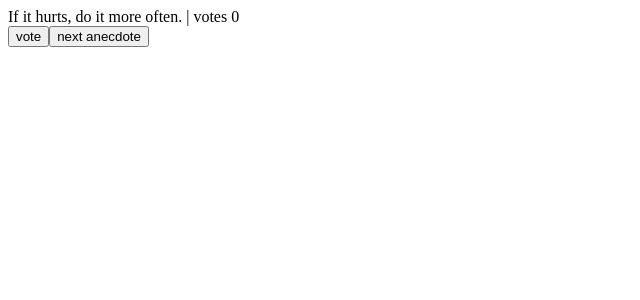
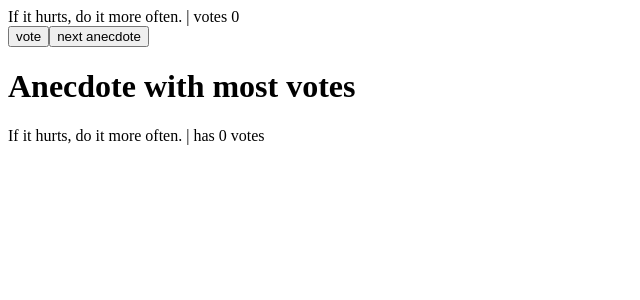
Before and after one commit to reiisuu/fs_react, a React (Vite) app: page / in a window 1280 px wide. Shown: the top 300 px of the page, without its empty margins (0-640 px from the left). Built offline with nearby package versions, Linux system fonts and the light colour scheme.

Commit message:
exercise 1.14

```diff
--- a/src/App.jsx
+++ b/src/App.jsx
@@ -3,6 +3,27 @@ import { useState } from 'react'
 const Button = ({ onClick }) => (<button onClick={onClick}>next anecdote</button>)
 
 const Vote = ({ onClick }) => (<button onClick={onClick}>vote</button>)
+
+const Highest = ({anecdotes, vote}) => {
+
+  let highest = 0
+
+  for (let i = 1; i < vote.length; i++)
+  {
+    if (vote[i] > vote[highest])
+    {
+      highest = i;
+    }
+  }
+
+  return (
+    <>
+      <h1>Anecdote with most votes</h1>
+
+      <p>{anecdotes[highest]} | has {vote[highest]} votes</p>
+    </>
+  )
+}
 
 const App = () => {
   const anecdotes = [
@@ -44,6 +65,7 @@ const App = () => {
 
       <Vote onClick={handleVote} />
       <Button onClick={handleAnecdote} />
+      <Highest anecdotes = {anecdotes} vote = {vote} />
     </>
   )
 }
```
